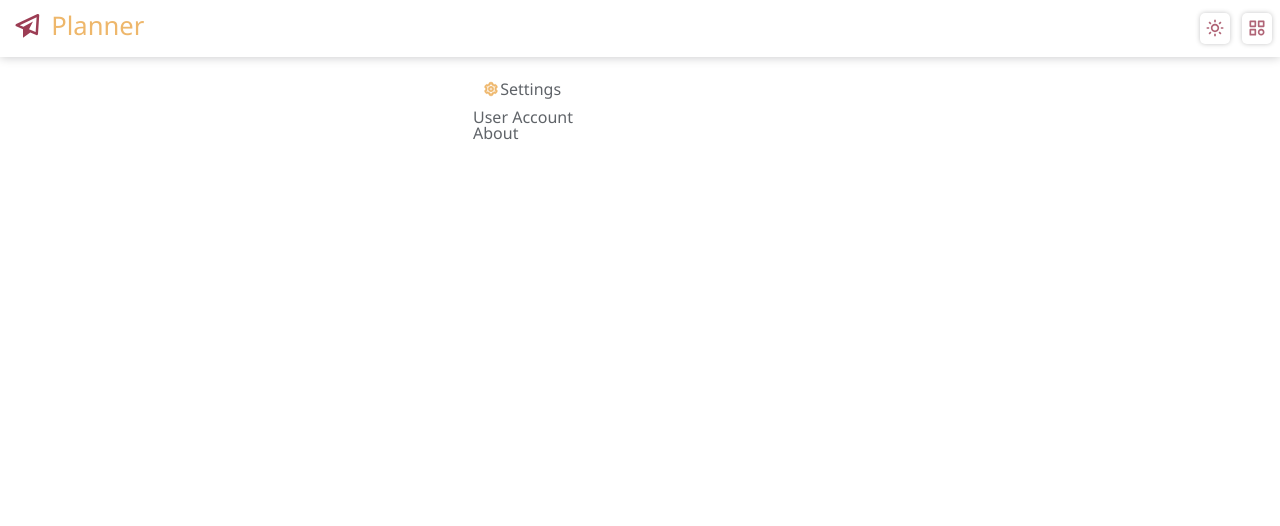
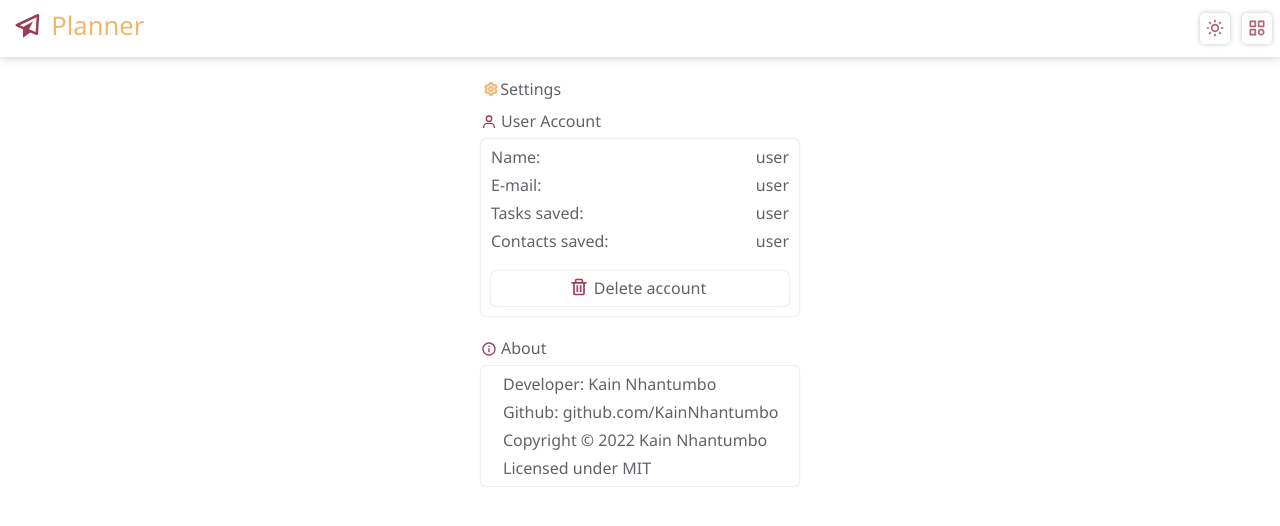
Before and after one commit to KainNhantumbo/Planner-App, a React (Vite) app: page /settings in a window 1280 px wide. Shown: the top 526 px of the page. Built offline with nearby package versions, Linux system fonts and the light colour scheme; no server answers; sample sign-in values are in the browser's storage.

Commit message:
dev: added settings page components structure.

```diff
--- a/src/pages/Settings.jsx
+++ b/src/pages/Settings.jsx
@@ -1,28 +1,74 @@
 import { SettingsContainer } from '../styles/settings';
 import TitleBars from '../components/TitleBars';
-import { BiCog } from 'react-icons/bi';
+import { BiCog, BiInfoCircle, BiTrash, BiUser } from 'react-icons/bi';
 import React, { useState, useEffect } from 'react';
-
+import { deleteUser, getUserInfo } from '../services/Users';
 
 const Settings = () => {
-const [userData, setUserData] = useState();
+	const [userData, setUserData] = useState([]);
+	const { user } = userData;
+	const user_info = console.log(user);
+	useEffect(() => {
+		getUserInfo(setUserData);
+	}, []);
 	return (
 		<SettingsContainer>
 			<TitleBars title={'Settings'} icon={<BiCog />} />
 			<article className='page'>
 				<section className='user-info'>
-					<h3>User Account</h3>
-					<div>
-						<span>
-
-						</span>
-
-					</div>
+					<h3>
+						<BiUser /> <span>User Account</span>
+					</h3>
+					<section>
+						<div className='info'>
+							<span>Name:</span>
+							<span>user</span>
+						</div>
+						<div className='info'>
+							<span>E-mail:</span>
+							<span>user</span>
+						</div>
+						<div className='info'>
+							<span>Tasks saved:</span>
+							<span>user</span>
+						</div>
+						<div className='info'>
+							<span>Contacts saved:</span>
+							<span>user</span>
+						</div>
+						<div>
+							<button>
+								<span>
+									<BiTrash /> Delete account
+								</span>
+							</button>
+						</div>
+					</section>
 				</section>
 				<section className='about'>
-					<h3>About</h3>
+					<h3>
+						<BiInfoCircle /> <span>About</span>
+					</h3>
+					<section>
+						<div>
+							<span>Developer: Kain Nhantumbo</span>
+						</div>
+						<div>
+							<span>
+								Github:{' '}
+								<a href='https://github.com/KainNhantumbo' rel='noreferrer'>
+									github.com/KainNhantumbo
+								</a>
+							</span>
+						</div>
+						<div>
+							<span>Copyright &copy; 2022 Kain Nhantumbo</span>
+						</div>
+						<div>
+							<span>Licensed under MIT</span>
+						</div>
+					</section>
 				</section>
-
 			</article>
 		</SettingsContainer>
 	);
--- a/src/services/Users.js
+++ b/src/services/Users.js
@@ -5,7 +5,7 @@ const server_url = `${server}/users`;
 
 // gets user info
 export const getUserInfo = (setData) => {
-	if (!setData instanceof Function)
+	if (setData instanceof Function === false)
 		throw new Error('Argument must be a updateState function.');
 	const accessToken = JSON.parse(localStorage.getItem('token'));
 	// makes a get request to server
@@ -15,14 +15,14 @@ export const getUserInfo = (setData) => {
 		headers: { authorization: `Bearer ${accessToken}` },
 	})
 		.then((response) => {
-			setData(response.data.data);
+			setData(response.data);
 		})
 		.catch((err) => console.log(err));
 };
 
 // deletes the user account
 export const deleteUser = (navigate) => {
-	if (!navigate instanceof Function)
+	if (navigate instanceof Function === false)
 		throw new Error('Argument must be a navigation function.');
 	const accessToken = JSON.parse(localStorage.getItem('token'));
 	axios({
--- a/src/styles/settings.js
+++ b/src/styles/settings.js
@@ -1,4 +1,4 @@
-import styled from "styled-components";
+import styled from 'styled-components';
 
 export const SettingsContainer = styled.section`
 	@keyframes enterAnime {
@@ -15,4 +15,104 @@ export const SettingsContainer = styled.section`
 	width: 100%;
 	max-width: 350px;
 	position: relative;
-`
+
+	.page {
+		display: flex;
+		flex-direction: column;
+		gap: 20px;
+		justify-content: flex-start;
+
+		h3 {
+			position: relative;
+			line-height: 1.6rem;
+			font-weight: 500;
+			padding-left: 20px;
+
+			svg {
+				position: absolute;
+				top: 5px;
+				left: 0;
+				color: rgb(${({ theme }) => theme.primaryColor});
+			}
+		}
+
+		button {
+			border: none;
+			border-style: none;
+			background: none;
+			padding: 8px 25px;
+			border-radius: 5px;
+			font-weight: 500;
+			box-shadow: 0 0 2px rgb(${({ theme }) => theme.shadows});
+			color: rgb(${({ theme }) => theme.textColor});
+			background: rgb(${({ theme }) => theme.whiteColor});
+			width: 100%;
+			margin-top: 10px;
+
+			:hover {
+				background: rgba(${({ theme }) => theme.secondaryColor}, 0.2);
+				box-shadow: 0 0 12px rgba(${({ theme }) => theme.shadows}, 0.8);
+				transition: all 200ms ease-out;
+
+				span,
+				svg {
+					color: red;
+				}
+			}
+
+			span {
+				position: relative;
+				padding-left: 20px;
+				svg {
+					color: rgb(${({ theme }) => theme.primaryColor});
+					width: 20px;
+					height: 20px;
+					position: absolute;
+					left: -5px;
+					top: 0px;
+				}
+			}
+		}
+
+		.user-info,
+		.about {
+			display: flex;
+			flex-direction: column;
+			gap: 5px;
+			padding: 0 8px;
+
+			section {
+				position: relative;
+				display: flex;
+				justify-content: flex-start;
+				flex-direction: column;
+				border-radius: 5px;
+				box-shadow: 0 0 2px rgb(${({ theme }) => theme.shadows});
+				padding: 10px;
+				gap: 12px;
+				position: relative;
+				background: rgb(${({ theme }) => theme.whiteColor});
+
+				span {
+					font-weight: 500;
+					margin: auto 0;
+				}
+
+				.info {
+					display: flex;
+					justify-content: space-between;
+					gap: 5px;
+					flex-direction: row;
+				}
+			}
+		}
+
+		.about {
+			div {
+				span {
+					padding-left: 12px;
+				}
+			}
+		}
+	}
+`;
```
